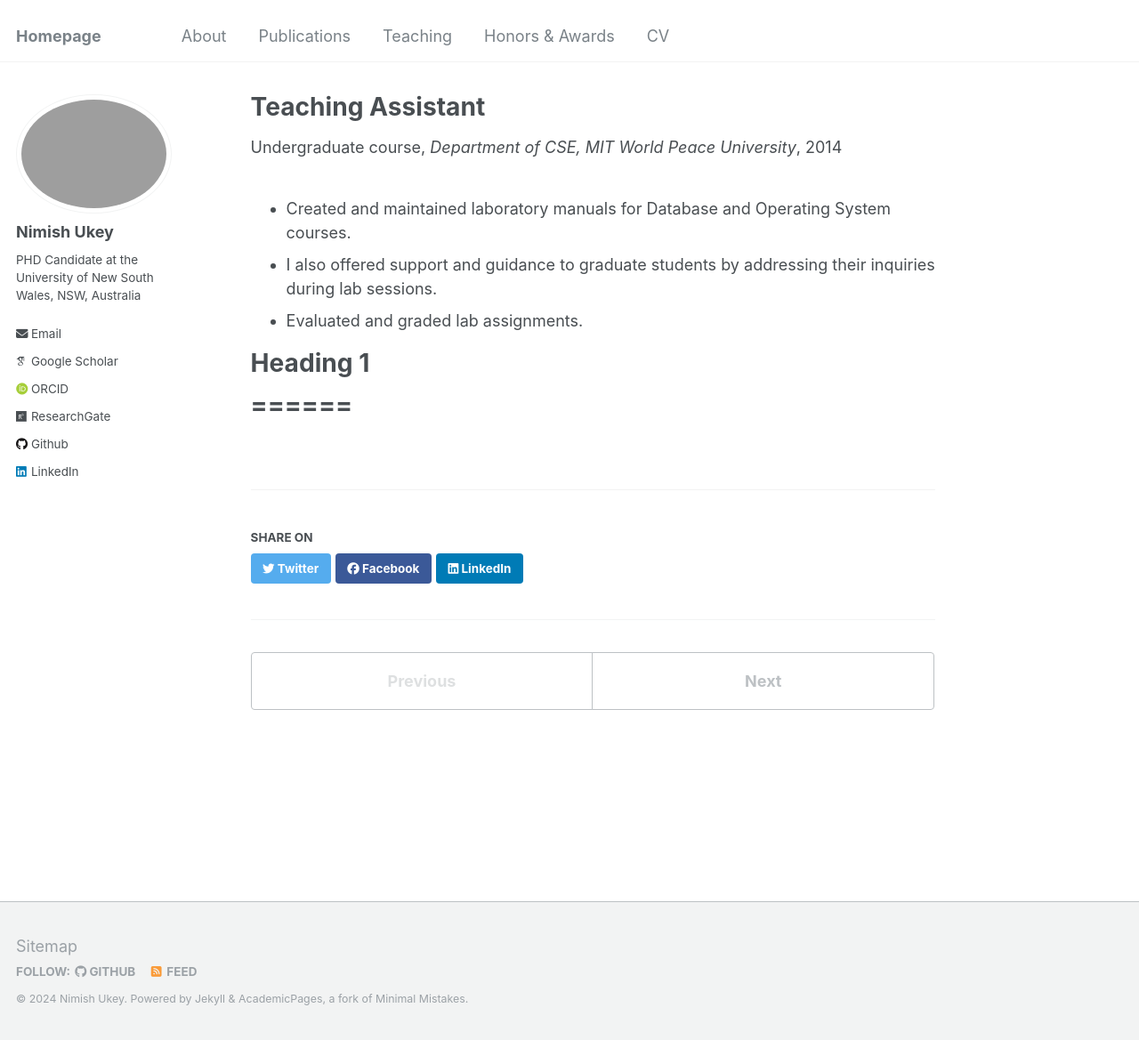
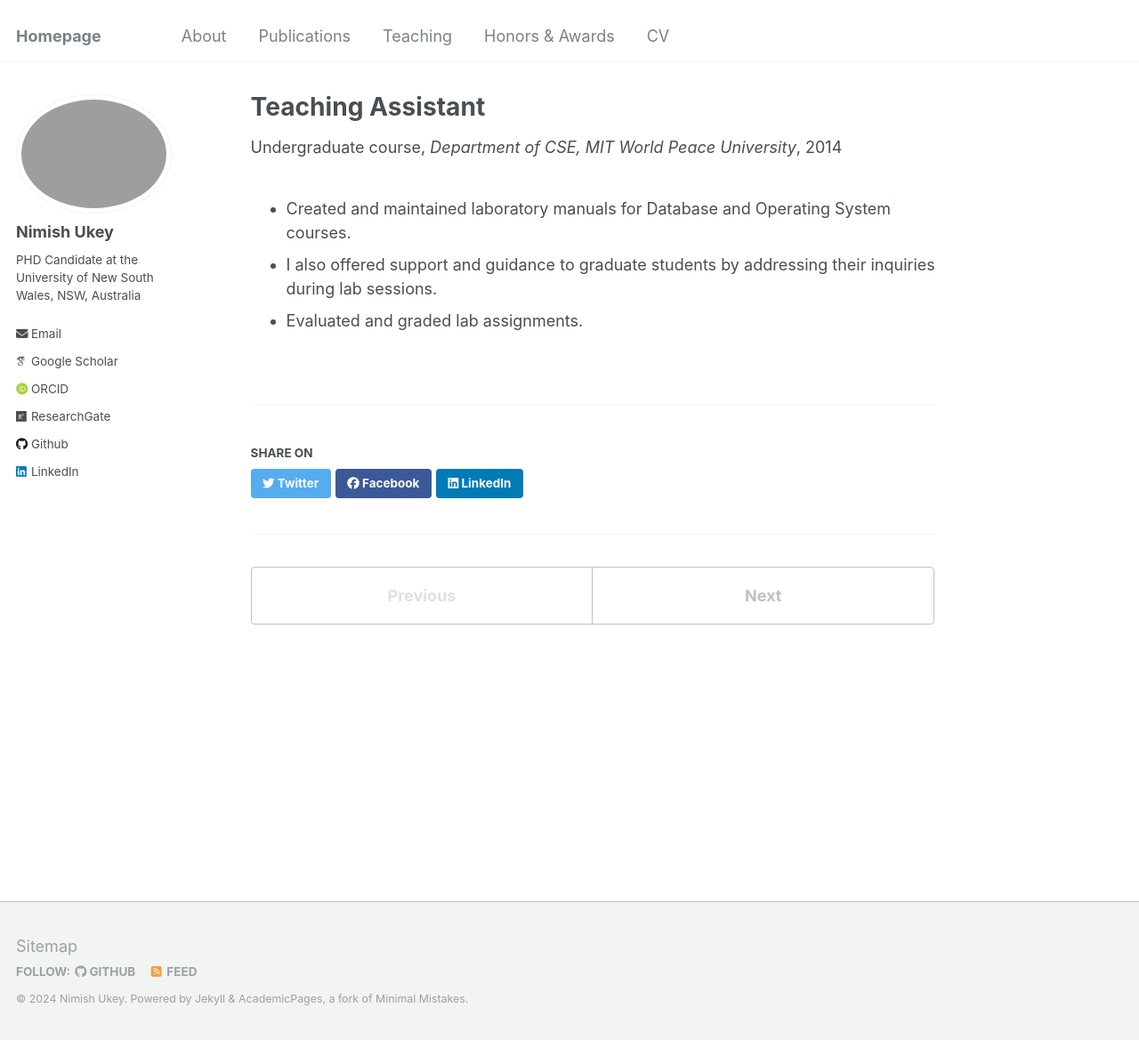
Before and after one commit to nimishukey/nimishukey.github.io, a Jekyll site: the page built from _teaching/2014-mit-wpu.md, in a window 1280 px wide and 1169 px high. Shown: the whole window at 89% size. Built offline with Jekyll 4.4.1, drawn with Linux system fonts in a browser that asks for light colours; some web fonts are replaced.

Commit message:
Update 2014-mit-wpu.md

```diff
--- a/_teaching/2014-mit-wpu.md
+++ b/_teaching/2014-mit-wpu.md
@@ -11,6 +11,3 @@ location: "Pune, India"
 - Created and maintained laboratory manuals for Database and Operating System courses.
 - I also offered support and guidance to graduate students by addressing their inquiries during lab sessions.
 - Evaluated and graded lab assignments.
-
-# Heading 1
-# ======
```
